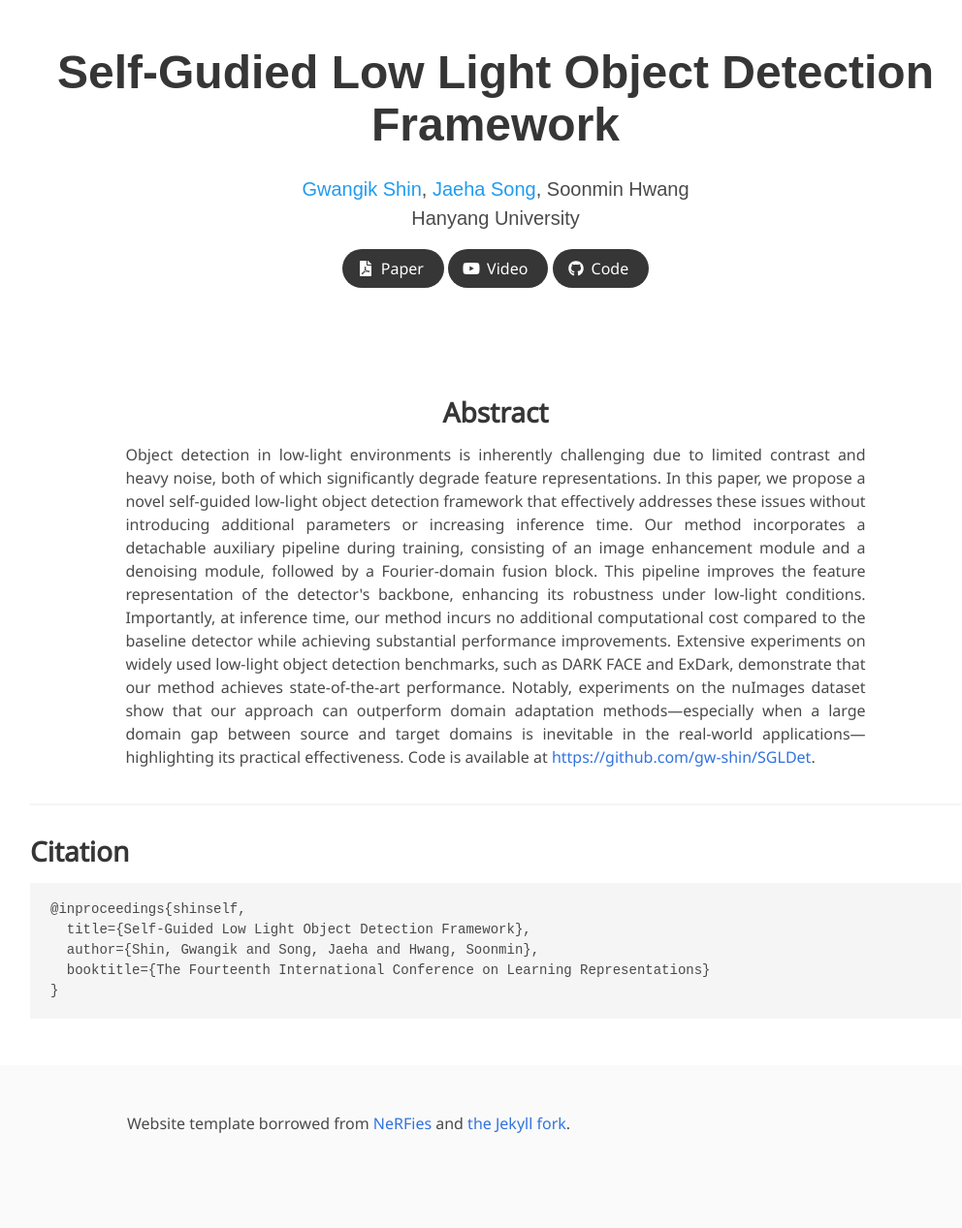
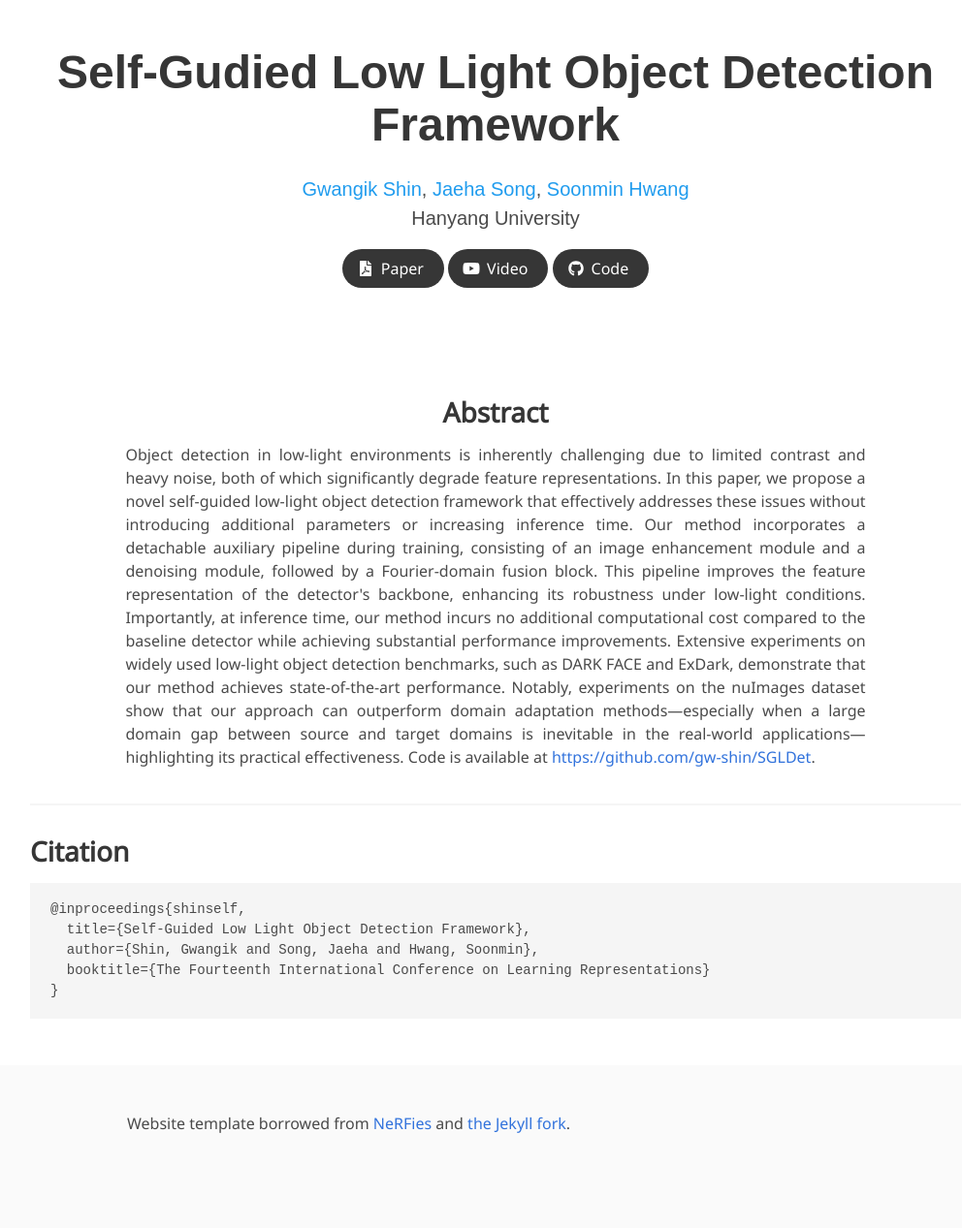
Before and after one commit to gw-shin/sgldet-page, a Jekyll site: the page built from index.md, in a window 1280 px wide. Shown: the whole page at 97% size, without its empty margins (129-1121 px from the left). Built offline with Jekyll 4.4.1, drawn with Linux system fonts in a browser that asks for light colours; some web fonts are replaced; part of the change alters nothing that is shown.

```diff
--- a/index.md
+++ b/index.md
@@ -2,7 +2,7 @@
 layout: project_page
 permalink: /
 title: Self-Gudied Low Light Object Detection Framework
-authors: "<a href='https://www.linkedin.com/in/gwangik-shin/' target='_blank'>Gwangik Shin</a>, <a href='https://www.linkedin.com/in/archiiive99/' target='_blank'>Jaeha Song</a>, Soonmin Hwang"
+authors: "<a href='https://www.linkedin.com/in/gwangik-shin/' target='_blank'>Gwangik Shin</a>, <a href='https://www.linkedin.com/in/archiiive99/' target='_blank'>Jaeha Song</a>, <a href='https://soonminhwang.github.io/' target='_blank'>Soonmin Hwang</a>"
 affiliations: Hanyang University
 paper: https://openreview.net/pdf?id=MGgAJ8yy2D
 video: https://www.youtube.com/results?search_query=turing+machine
```
